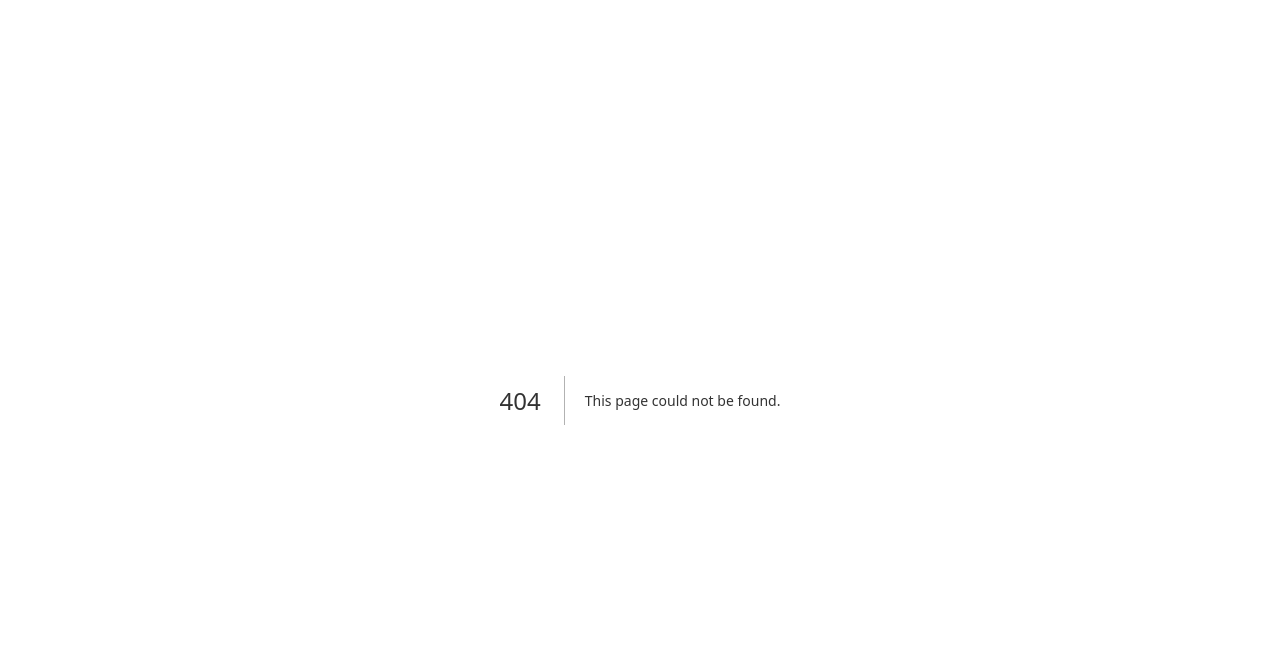
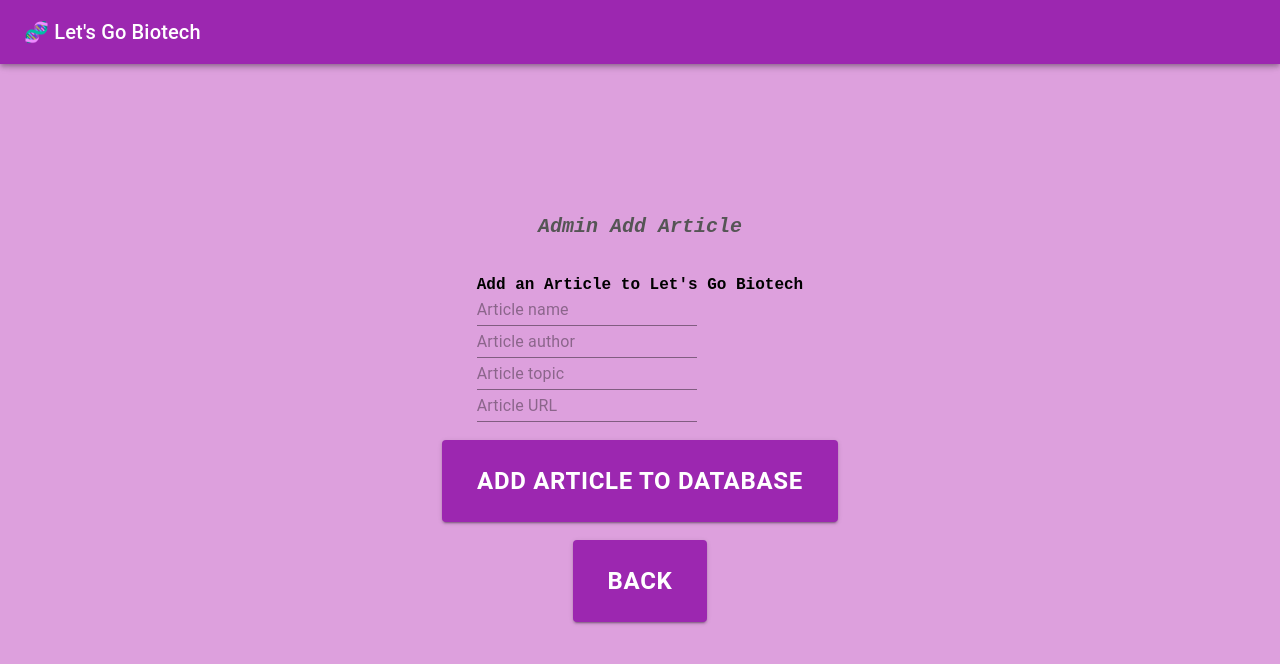
Before and after one commit to rohanrobinson/lgb, a Next.js app: page /admin-add-article in a window 1280 px wide. Before the commit this address had no page. Shown: the top 664 px of the page. Built offline with nearby package versions, Linux system fonts and the light colour scheme.

Commit message:
lfg lgb 2024

```diff
--- /dev/null
+++ b/src/pages/admin-add-article.js
@@ -0,0 +1,90 @@
+import React, { useEffect, useState } from 'react';
+import Head from 'next/head';
+import styles from '../styles/Home.module.css';
+import { Box, AppBar, Toolbar, Typography, Button, Input } from '@mui/material';
+import { useRouter } from 'next/router';
+
+export default function SaveInfo() {
+
+  const router = useRouter();
+
+  const [ articleName, setName] = useState('');
+  const [ articleAuthor, setAuthor] = useState('');
+  const [ articleTopic, setTopic] = useState('');
+  const [ articleURL, setURL] = useState('');
+
+  const goHome = () => {
+    router.push('/');
+  }
+
+  const handleInputChange = (event) => {
+    // figure out which type of input was changed and change that specific input
+    if (event.target.id === 'articleName') {
+      setName(event.target.value);
+    }
+
+    if (event.target.id === 'articleURL') {
+      setURL(event.target.value);
+    }
+
+    if (event.target.id === 'articleTopic') {
+      setTopic(event.target.value);
+    }
+
+    if (event.target.id === 'articleAuthor') {
+      setAuthor(event.target.value);
+    }
+  }
+
+  const addArticleToDB = async (articleName, articleAuthor, articleTopic, articleURL) => {
+
+        try {
+
+            const response = await fetch(`/api/add-article?articleName=${articleName}&articleAuthor=${articleAuthor}&articleURL=${articleURL}&articleTopic=${articleTopic}`, {
+                method: 'POST',
+                headers: {
+                  'Content-Type': 'application/json',
+                },
+                body: JSON.stringify(articleName, articleAuthor, articleTopic, articleURL),
+              });
+
+            if (!response.ok) {
+                throw new Error('Failed to add article');
+              }
+
+            const addedArticle = await response.json();
+            console.log('Article added:', addedArticle);
+            return addedArticle;
+        }
+        catch (error) {
+            console.error('Error adding article:', error);
+        }
+  }
+
+  return (
+    <Box sx={{  display: 'flex',  flexDirection: 'column',  alignItems: 'center', justifyContent: 'center', height: '100vh' }}>
+      <Head><title>Let's Go Biotech - Add an Article</title><meta name="description" content="created by Rohan Cain Robinson" /></Head>
+      <AppBar position="fixed" color="secondary">
+        <Toolbar>
+            <Typography variant="h6" component="div" sx={{ flexGrow: 1 }} className={styles.cursorPointer} onClick={goHome}>
+            🧬 Let's Go Biotech
+            </Typography>
+        </Toolbar>
+      </AppBar>
+
+      <p><i><b>Admin Add Article</b></i></p><br />
+
+      <div>
+            <b>Add an Article to Let's Go Biotech</b><br />
+            <Input id="articleName" placeholder="Article name" onChange={handleInputChange}/> <br />
+            <Input id="articleAuthor" placeholder="Article author" onChange={handleInputChange} /> <br />
+            <Input id="articleTopic" placeholder="Article topic" onChange={handleInputChange} /> <br />
+            <Input id="articleURL" placeholder="Article URL" onChange={handleInputChange} />
+      </div><br />
+
+      <Button variant="contained" color="secondary" size="large" sx={{ fontWeight: 'bold', fontSize: '24px', padding: '20px 35px', }} onClick={() => addArticleToDB(articleName, articleAuthor, articleTopic, articleURL)}>Add Article to Database</Button><br />
+
+      <Button variant="contained" color="secondary" size="large" sx={{ fontWeight: 'bold', fontSize: '24px', padding: '20px 35px', }} href="/topic-selection">Back</Button>
+    </Box>
+  );
+}
--- /dev/null
+++ b/src/pages/api/remove-all-articles.js
@@ -0,0 +1,12 @@
+import { sql } from '@vercel/postgres';
+
+export default async function handler(request, response) {
+    try {
+        // Use SQL DELETE statement to remove all rows from the Articles table
+        await sql`DELETE FROM Articles`;
+
+        return response.status(200).json({ message: 'All rows deleted from Articles table' });
+    } catch (error) {
+        return response.status(500).json({ error });
+    }
+}
--- /dev/null
+++ b/src/pages/api/remove-all-papers.js
@@ -0,0 +1,11 @@
+import { sql } from '@vercel/postgres';
+
+export default async function handler(request, response) {
+    try {
+        // Delete the Users table
+        const result = await sql`DELETE FROM Papers;`;
+        return response.status(200).json({ message: 'All rows in Papers table removed' });
+    } catch (error) {
+        return response.status(500).json({ error: 'An error occurred while removing rows for the Papers table' });
+    }
+}
--- a/src/styles/Home.module.css
+++ b/src/styles/Home.module.css
@@ -1,4 +1,3 @@
-
 @media only screen and (max-width: 800px) {
     .selectPaperHeader, .readPaperHeader {
       font-size: 1.25rem;
@@ -19,6 +18,10 @@
     .aboutUsText {
       font-size: 0.5rem;
     }
+  }
+
+  .coolPaper, .coolArticle {
+    cursor: pointer;
   }
 
   .parent {
```
Also changed, not shown: src/pages/index.js (+13 -6 lines).
